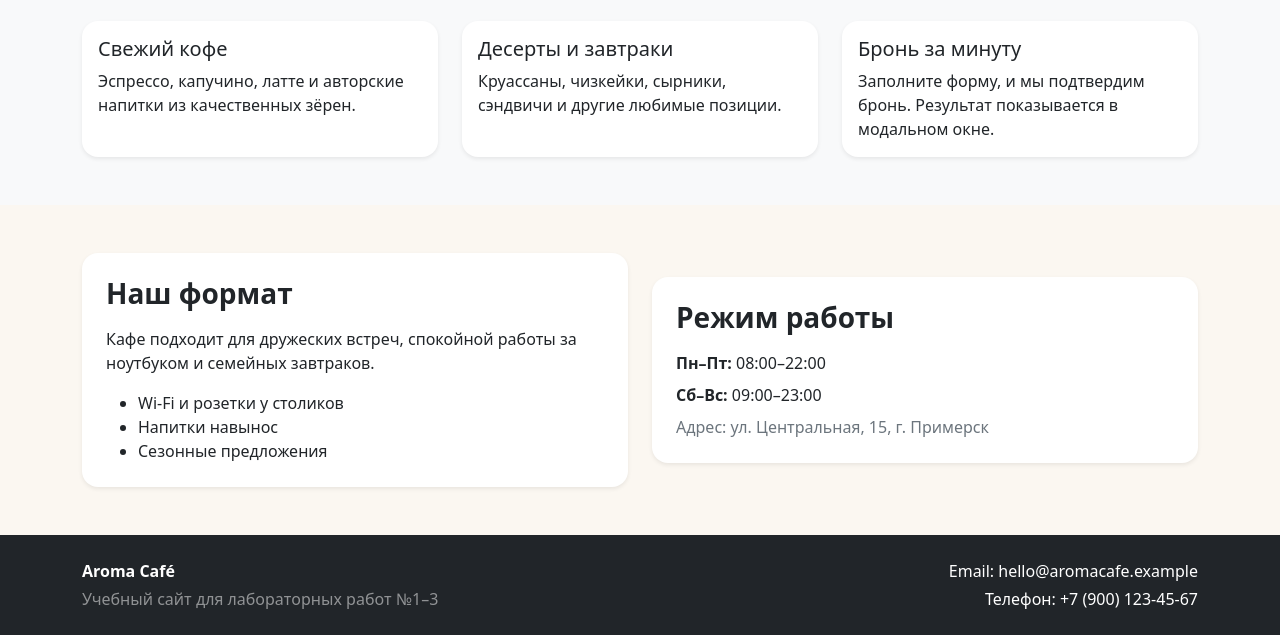
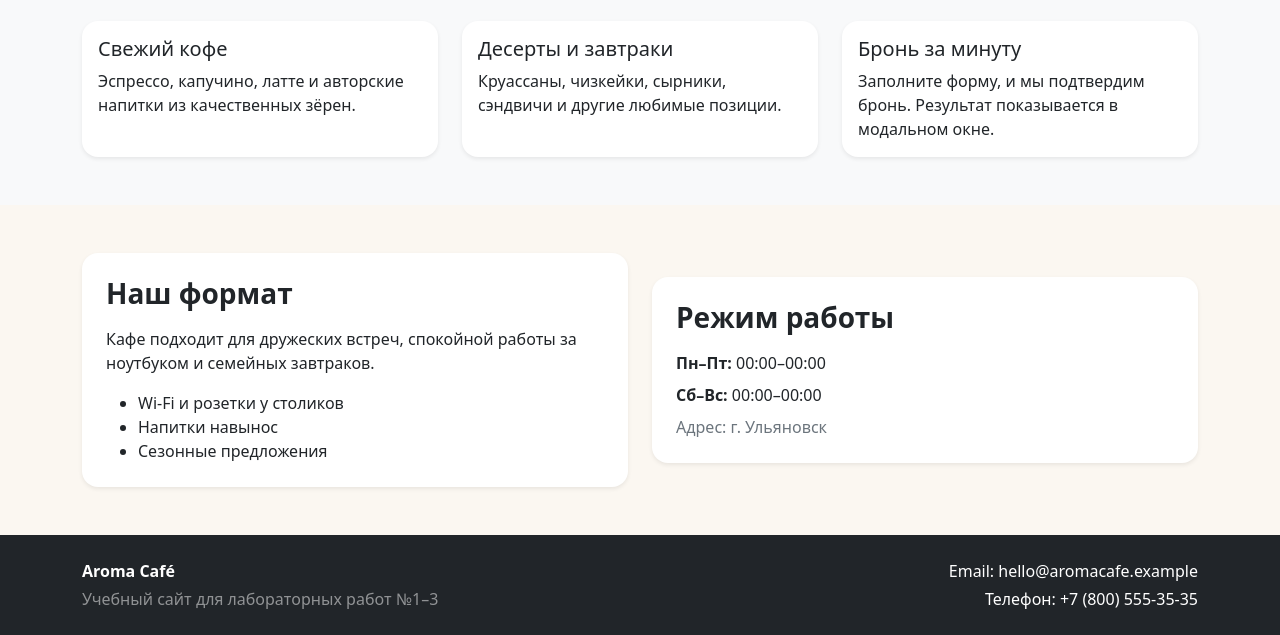
Before and after one commit to cryxse/aromacafe, a plain HTML site: page index.html in a window 1280 px wide. Shown: the part 647-1282 px from the top of the page. Drawn offline with nearby package versions, Linux system fonts and the light colour scheme.

Commit message:
Update index.html

```diff
--- a/index.html
+++ b/index.html
@@ -10,12 +10,12 @@
   <!-- Собственный файл стилей -->
   <link rel="stylesheet" href="css/style.css">
   <!-- Подключение веб-аналитики: ID Google Analytics -->
-  <script async src="https://www.googletagmanager.com/gtag/js?id=G-399931535"></script>
+  <script async src="https://www.googletagmanager.com/gtag/js?id=G-Z52B94FPF3"></script>
   <script>
     window.dataLayer = window.dataLayer || [];
     function gtag(){dataLayer.push(arguments);}
     gtag('js', new Date());
-    gtag('config', 'G-399931535');
+    gtag('config', 'G-Z52B94FPF3');
   </script>
 </head>
 <body class="d-flex flex-column min-vh-100">
@@ -134,9 +134,9 @@
           <div class="card shadow-sm h-100">
             <div class="card-body p-4">
               <h2 class="h3 fw-bold mb-3">Режим работы</h2>
-              <p class="mb-2"><strong>Пн–Пт:</strong> 08:00–22:00</p>
-              <p class="mb-2"><strong>Сб–Вс:</strong> 09:00–23:00</p>
-              <p class="mb-0 text-secondary">Адрес: ул. Центральная, 15, г. Примерск</p>
+              <p class="mb-2"><strong>Пн–Пт:</strong> 00:00–00:00</p>
+              <p class="mb-2"><strong>Сб–Вс:</strong> 00:00–00:00</p>
+              <p class="mb-0 text-secondary">Адрес: г. Ульяновск</p>
             </div>
           </div>
         </div>
@@ -155,7 +155,7 @@
       </div>
       <div class="col-md-6 text-md-end">
         <p class="mb-1">Email: hello@aromacafe.example</p>
-        <p class="mb-0">Телефон: +7 (900) 123-45-67</p>
+        <p class="mb-0">Телефон: +7 (800) 555-35-35</p>
       </div>
     </div>
   </div>
```
